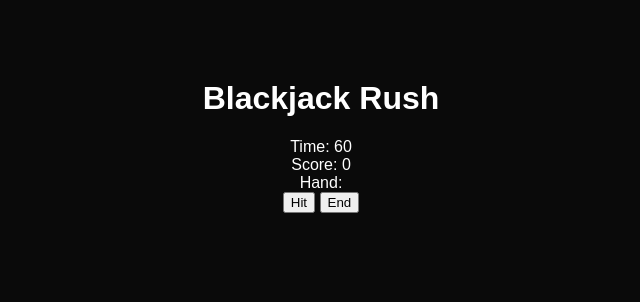
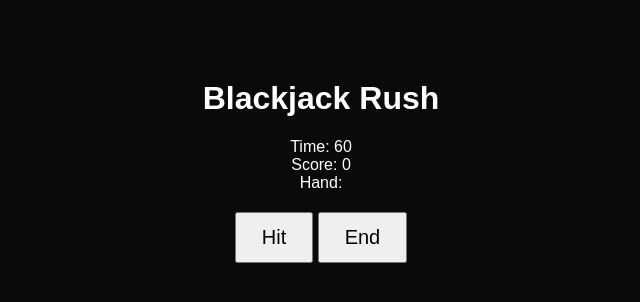
Before and after one commit to Ragdoll73/Blackjack-project, a plain HTML site: page index.html in a window 1280 px wide. Shown: the whole page, without its empty margins (319-959 px from the left). Drawn offline with Linux system fonts and the light colour scheme.

Commit message:
Update style.css

```diff
--- a/style.css
+++ b/style.css
@@ -1,7 +1,7 @@
 body {
-    font-family: Arial, sans-serif;
     background: #0a0a0a;
     color: white;
+    font-family: Arial, sans-serif;
     text-align: center;
 }
 
@@ -9,9 +9,9 @@ body {
     margin-top: 80px;
 }
 
-#stayBtn {
+button {
     margin-top: 20px;
-    padding: 10px 20px;
+    padding: 12px 25px;
     font-size: 20px;
     cursor: pointer;
 }
```
